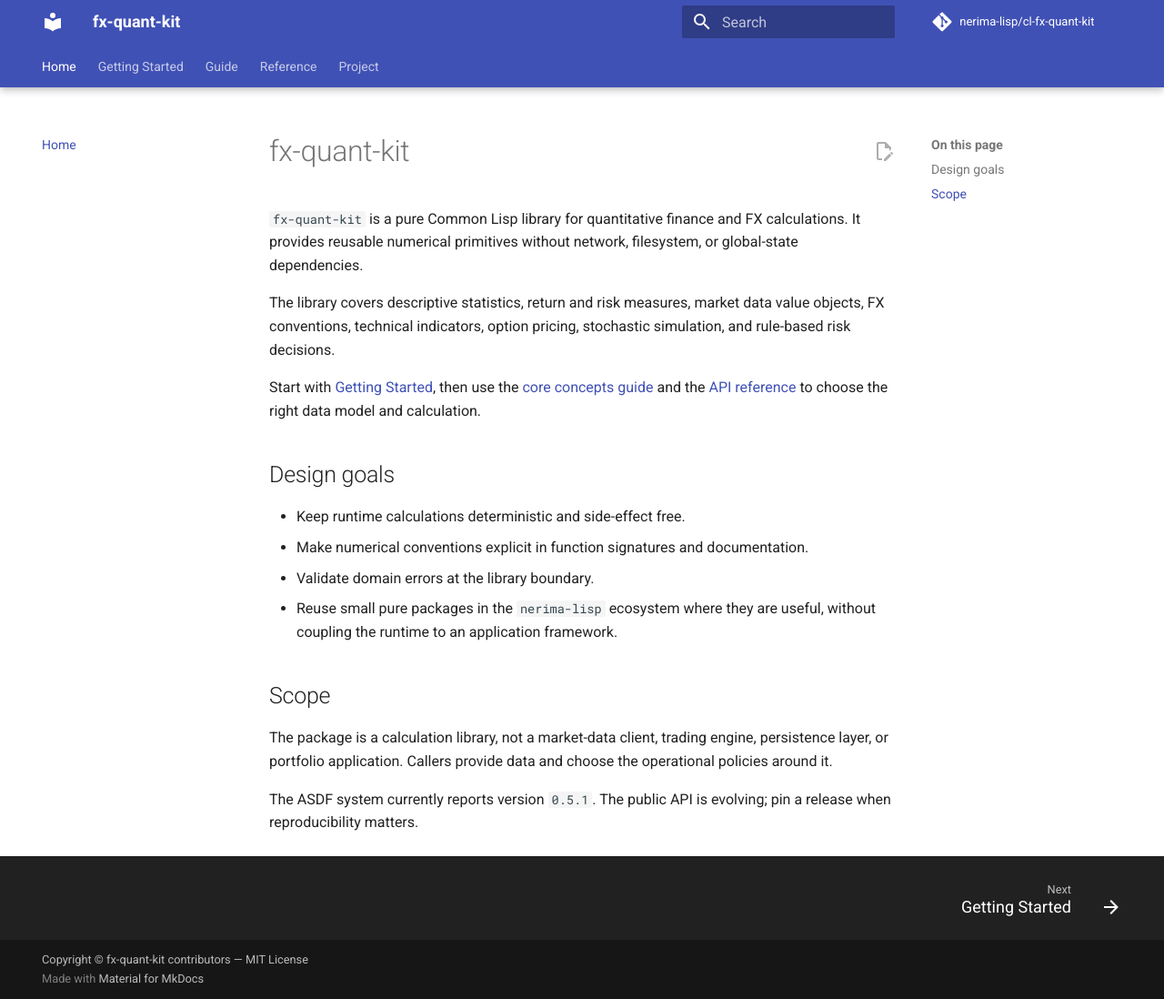
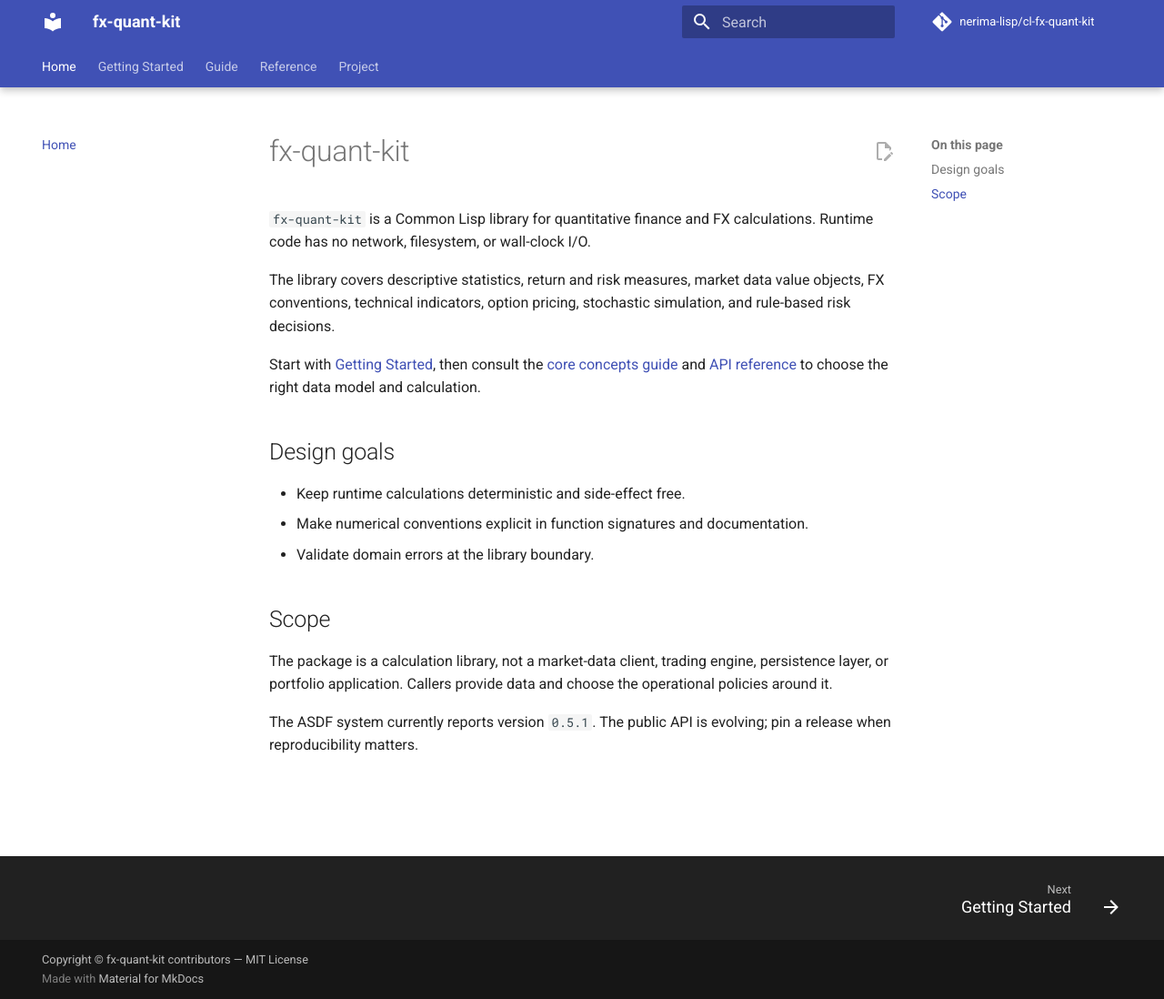
Before and after one commit to nerima-lisp/cl-fx-quant-kit, an MkDocs documentation site: the page built from docs/src/index.md, in a window 1280 px wide and 1098 px high. Shown: the whole window at 91% size. Built offline with MkDocs 1.6.1 and Material for MkDocs 9.7.7, drawn with Linux system fonts in a browser that asks for light colours; comment, search, counter and statistics services are not loaded.

Commit message:
docs: clarify runtime scope and navigation

```diff
--- a/docs/src/index.md
+++ b/docs/src/index.md
@@ -1,24 +1,21 @@
 # fx-quant-kit
 
-`fx-quant-kit` is a pure Common Lisp library for quantitative finance and FX
-calculations. It provides reusable numerical primitives without network,
-filesystem, or global-state dependencies.
+`fx-quant-kit` is a Common Lisp library for quantitative finance and FX
+calculations. Runtime code has no network, filesystem, or wall-clock I/O.
 
 The library covers descriptive statistics, return and risk measures, market
 data value objects, FX conventions, technical indicators, option pricing,
 stochastic simulation, and rule-based risk decisions.
 
-Start with [Getting Started](getting-started.md), then use the [core concepts
-guide](guide/core-concepts.md) and the [API reference](reference/api.md) to
-choose the right data model and calculation.
+Start with [Getting Started](getting-started.md), then consult the [core
+concepts guide](guide/core-concepts.md) and [API reference](reference/api.md)
+to choose the right data model and calculation.
 
 ## Design goals
 
 - Keep runtime calculations deterministic and side-effect free.
 - Make numerical conventions explicit in function signatures and documentation.
 - Validate domain errors at the library boundary.
-- Reuse small pure packages in the `nerima-lisp` ecosystem where they are
-  useful, without coupling the runtime to an application framework.
 
 ## Scope
 
```
